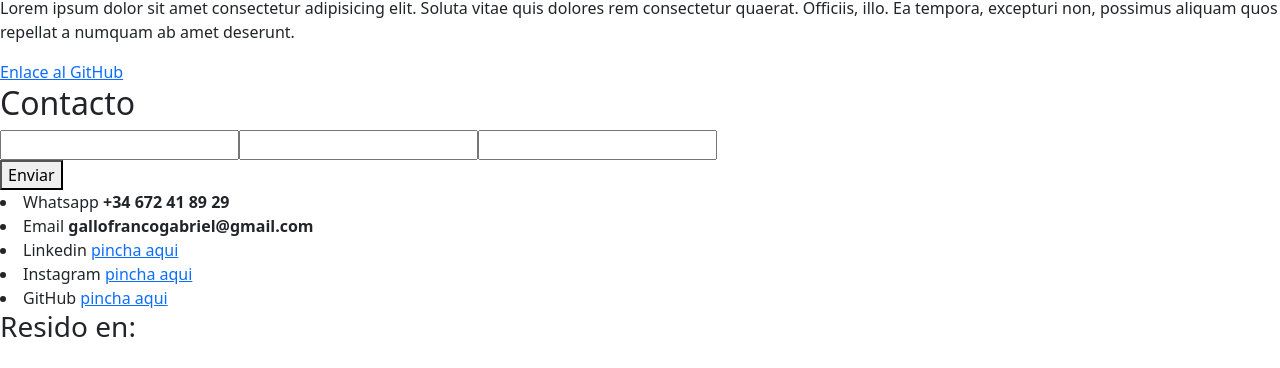
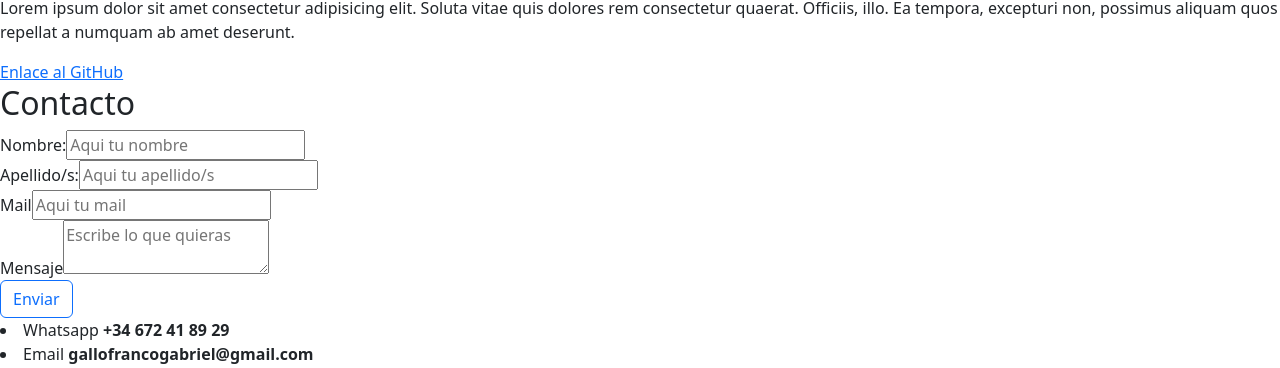
Before and after one commit to FrancoGallo/my-portfolio, a React (Create React App) app: page / in a window 1280 px wide. Shown: the part 3019-3387 px from the top of the page. Built offline with nearby package versions, Linux system fonts and the light colour scheme; grey boxes are pictures that could not be loaded; the HTML template or start-up script is replaced by a standard one.

Commit message:
Implementing form functionality

```diff
--- a/package.json
+++ b/package.json
@@ -3,6 +3,7 @@
   "version": "0.1.0",
   "private": true,
   "dependencies": {
+    "@emailjs/browser": "^3.11.0",
     "@testing-library/jest-dom": "^5.16.5",
     "@testing-library/react": "^13.4.0",
     "@testing-library/user-event": "^13.5.0",
--- a/src/components/Form.jsx
+++ b/src/components/Form.jsx
@@ -1,17 +1,43 @@
-import React from 'react'
+import React, { useRef } from 'react';
+import emailjs from '@emailjs/browser';
+import Button from 'react-bootstrap/Button';
 
 const Form = () => {
+  const form = useRef();
+
+  const sendEmail = (e) => {
+    e.preventDefault();
+
+    emailjs.sendForm('service_a8gt7hr', 'template_oxeenlb', form.current, 'T_zupu-XKSJ-dgvid')
+      .then((result) => {
+          console.log(result.text);
+      }, (error) => {
+          console.log(error.text);
+      });
+  }
+
   return (
     <section className='form-style-container'>
-      <form>
-        <input type="text" id="name"></input>
-        <input type="text" id="lastName"></input>
-        <input type="text" id="email"></input>
+      <form ref={form} onSubmit={sendEmail}>
+        <div className='input-style'>
+          <label for="input" className='text'>Nombre:</label>
+          <input type="text" placeholder="Aqui tu nombre" name="user_name" className='input'/>
+        </div>
+        <div className='input-style'>
+          <label for="input" className='text'>Apellido/s:</label>
+          <input type="text" placeholder="Aqui tu apellido/s" name="user_last_name" className='input'/>
+        </div>
+        <div className='input-style'>
+          <label for="input" className='text'>Mail</label>
+          <input type="text" placeholder="Aqui tu mail" name="user_email" className='input'/>
+        </div>
+        <div className='input-style'>
+          <label for="input" className='text'>Mensaje</label>
+          <textarea name="message" placeholder="Escribe lo que quieras" className='input' />
+          {/* <input type="email" name="user_email" /> -- Mensaje no tiene input, este ej es de mail */}
+        </div>
+        <Button variant="outline-primary" type="submit">Enviar</Button>
       </form>
-
-      <div>
-        <button>Enviar</button>
-      </div>
     </section>
   )
 }
--- a/src/css/style.css
+++ b/src/css/style.css
@@ -100,30 +100,43 @@ header {
   justify-content: center;
 }
 #contact .form-style-container {
-  display: grid;
-  justify-content: center;
   border-radius: 12px;
   background: #ffffff;
   box-shadow: 5px 5px 10px #666666, -5px -5px 10px #ffffff;
-  width: 425px;
-  padding: 20px 0 25px 0;
+  width: 19rem;
 }
 #contact .form-style-container form {
   display: flex;
   flex-direction: column;
-  width: 400px;
+  padding: 1rem;
 }
-#contact .form-style-container form input {
-  height: 27px;
-  margin: 10px;
+#contact .form-style-container form Button {
+  margin-top: 1rem;
 }
-#contact .form-style-container div {
-  display: grid;
-  justify-content: center;
+#contact .form-style-container form .input-style {
+  display: flex;
+  flex-direction: column;
+  position: static;
 }
-#contact .form-style-container div button {
-  width: 100px;
-  padding: 10px;
+#contact .form-style-container form .input-style .text {
+  font-size: 0.75rem;
+  color: #0b23fc;
+  font-weight: 700;
+  position: relative;
+  top: 0.5rem;
+  margin: 0 0 0 7px;
+  padding: 0 3px;
+  background: #ffffff;
+  width: fit-content;
+}
+#contact .form-style-container form .input-style .input {
+  padding: 11px 10px;
+  font-size: 0.75rem;
+  border: 2px #0b23fc solid;
+  border-radius: 5px;
+}
+#contact .form-style-container form .input-style .input:focus {
+  outline: none;
 }
 
 footer {
--- a/src/scss/contact/_form.scss
+++ b/src/scss/contact/_form.scss
@@ -1,32 +1,47 @@
 .form-style-container {
-    display: grid;
-    justify-content: center;
     border-radius: 12px;
     background: #ffffff;
     box-shadow:
     5px 5px 10px #666666,
     -5px -5px 10px #ffffff;
-    width: 425px;
-    padding: 20px 0 25px 0;
+    width: 19rem;
 
     form {
         display: flex;
         flex-direction: column;
-        width: 400px;
+        padding: 1rem;
 
-        input {
-            height: 27px;
-            margin: 10px;
+        Button {
+            margin-top: 1rem;
         }
-    }
 
-    div {
-        display: grid;
-        justify-content: center;
+        .input-style {
+            display: flex;
+            flex-direction: column;
+            position: static;
 
-        button {
-            width: 100px;
-            padding: 10px;
+            .text {
+                font-size: 0.75rem;
+                color: #0b23fc;
+                font-weight: 700;
+                position: relative;
+                top: 0.5rem;
+                margin: 0 0 0 7px;
+                padding: 0 3px;
+                background: #ffffff;
+                width: fit-content;
+            }
+
+            .input {
+                padding: 11px 10px;
+                font-size: 0.75rem;
+                border: 2px #0b23fc solid;
+                border-radius: 5px;
+
+                &:focus {
+                    outline: none;
+                }
+            }
         }
     }
 }
```
Also changed, not shown: 2 other files (tests, documents, lock files or other folders).
